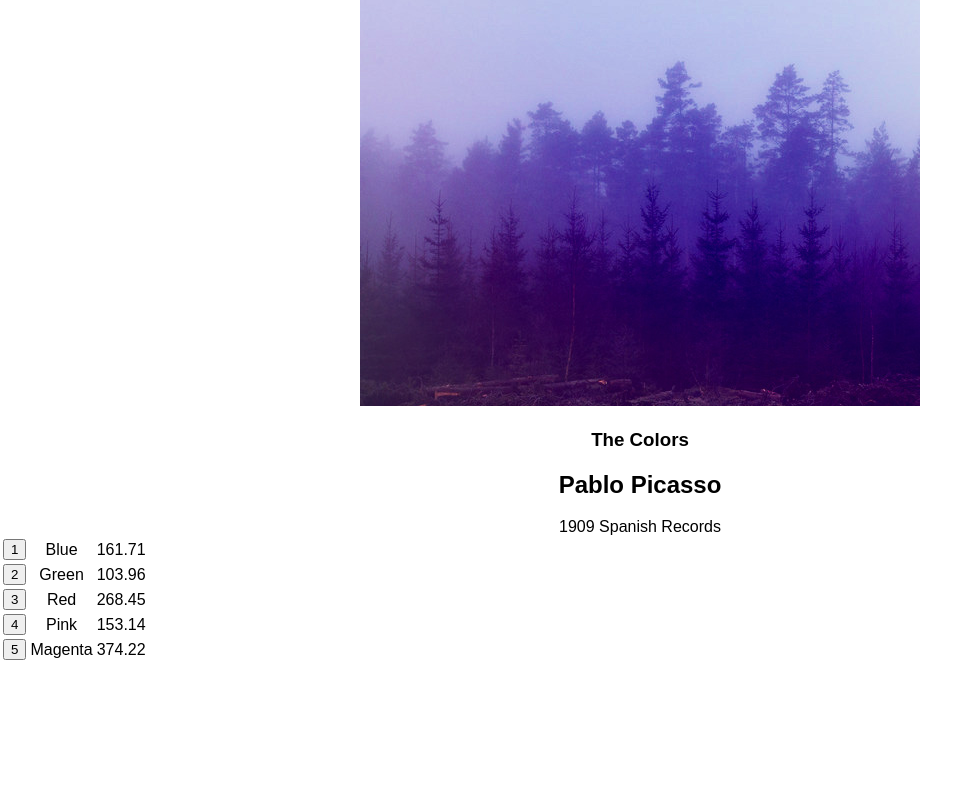
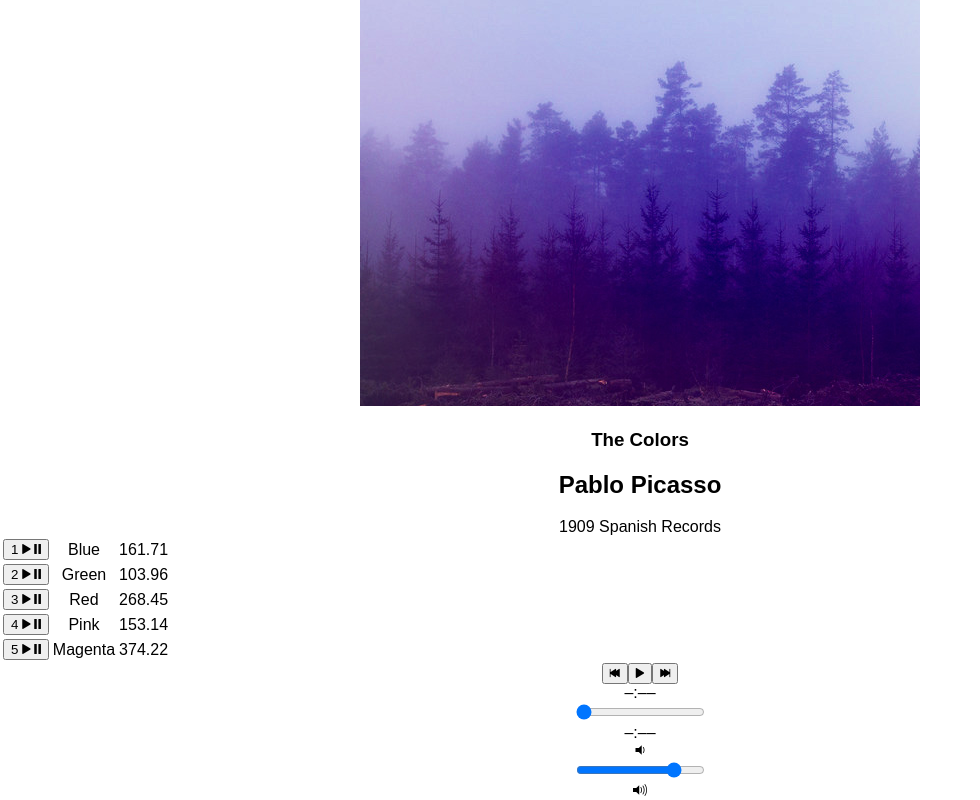
Before and after one commit to OTR500miles2go/bloc-jams-react, a React (Create React App) app: page /album/the-colors in a window 1280 px wide. Shown: the part 252-1052 px from the top of the page, without its empty margins (0-980 px from the left). Before the commit the page ends 915 px from the top, so only its background shows below. Built offline with nearby package versions, Linux system fonts and the light colour scheme.

Commit message:
Checkpoint 8 interfaces: complete

```diff
--- a/package.json
+++ b/package.json
@@ -5,6 +5,7 @@
   "dependencies": {
     "react": "^16.2.0",
     "react-dom": "^16.2.0",
+    "react-ionicons": "^2.1.3",
     "react-router-dom": "^4.2.2",
     "react-scripts": "1.0.17"
   },
--- a/public/index.html
+++ b/public/index.html
@@ -10,7 +10,7 @@
     -->
     <link rel="manifest" href="%PUBLIC_URL%/manifest.json">
     <link rel="shortcut icon" href="%PUBLIC_URL%/favicon.ico">
-    <link rel="ionicons" href="http://code.ionicframework.com/ionicons/2.0.1/css/ionicons.min.css">
+    <link rel="stylesheet" href="http://code.ionicframework.com/ionicons/2.0.1/css/ionicons.min.css">
     <!--
       Notice the use of %PUBLIC_URL% in the tags above.
       It will be replaced with the URL of the `public` folder during the build.
--- a/src/components/Album.js
+++ b/src/components/Album.js
@@ -1,5 +1,6 @@
 import React, { Component }  from 'react';
 import albumData from './../data/albums';
+import PlayerBar from './PlayerBar';
 
 class Album extends Component {
     constructor(props) {
@@ -46,6 +47,14 @@
 
     }
 
+    handlePrevClick() {
+        const currentIndex = this.state.album.songs.findIndex(song => this.state.currentSong === song);
+        const newIndex = Math.max(0, currentIndex - 1);
+        const newSong = this.state.album.songs[newIndex];
+        this.setSong(newSong);
+        this.play(newSong);
+    }
+
     render() {
         return (
             <section className="album">
@@ -68,8 +77,8 @@
                             <tr className="song" key={index} onClick={() => this.handleSongClick(song)} >
                                 <td className="song-actions">
                                     <button>
-                                        <span className="song-number">{index + 1}</span>
-                                        <span className="ion-play"></span>
+                                        <span className="song-number">{index + 1} </span>
+                                        <span className="ion-play"> </span>
                                         <span className="ion-pause"></span>
                                     </button>
                                 </td>
@@ -79,6 +88,12 @@
                         )}
                     </tbody>
                   </table>
+                <PlayerBar
+                    isPlaying={this.state.isPlaying}
+                    currentSong={this.state.currentSong}
+                    handleSongClick={() => this.handleSongClick(this.state.currentSong)}
+                    handlePrevClick={() => this.handlePrevClick()}
+                />
             </section>
         );
     }
--- /dev/null
+++ b/src/components/PlayerBar.js
@@ -0,0 +1,33 @@
+import React, { Component } from 'react';
+
+class PlayerBar extends Component {
+    render() {
+        return (
+            <section className="player-bar">
+                <section id="buttons">
+                    <button id="previous" onClick={this.props.handlePrevClick}>
+                        <span className="ion-skip-backward"></span>
+                    </button>
+                    <button id="play-pause" onClick={this.props.handleSongClick} >
+                        <span className={this.props.isPlaying ? 'ion-pause' : 'ion-play'}></span>
+                    </button>
+                    <button id="next">
+                        <span className="ion-skip-forward"></span>
+                    </button>
+                </section>
+                <section id="time-control">
+                    <div className="current-time">–:––</div>
+                    <input type="range" className="seek-bar" value="0" />
+                    <div className="total-time">–:––</div>
+                </section>
+                <section id="volume-control">
+                    <div className="icon ion-volume-low"></div>
+                    <input type="range" className="seek-bar" value="80" />
+                    <div className="icon ion-volume-high"></div>
+                </section>
+       </section>
+        );
+    }
+}
+
+export default PlayerBar;
```
Also changed, not shown: 1 other file (tests, documents, lock files or other folders).
